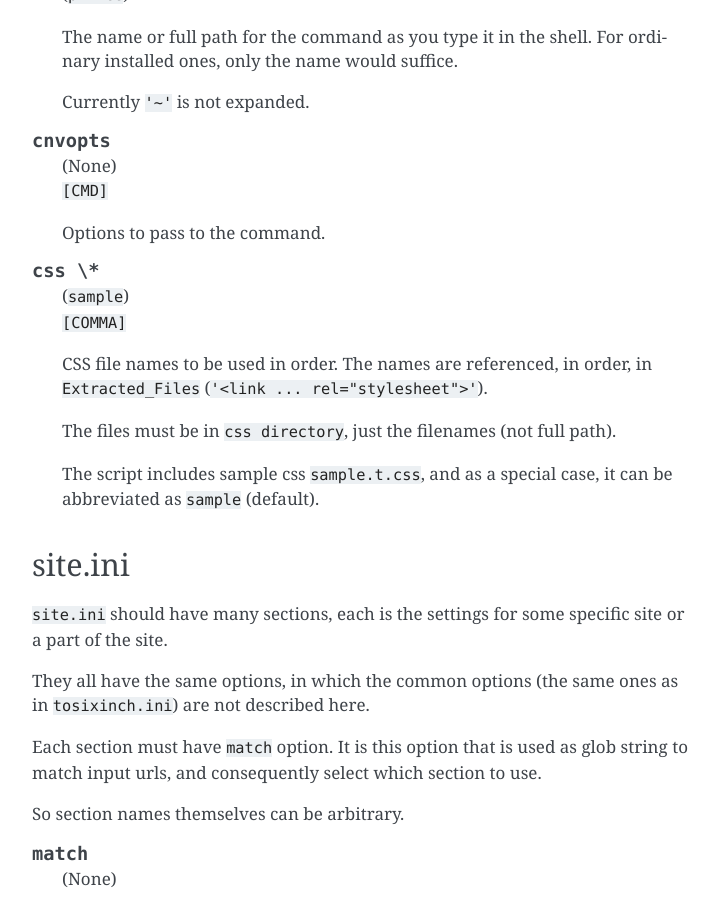
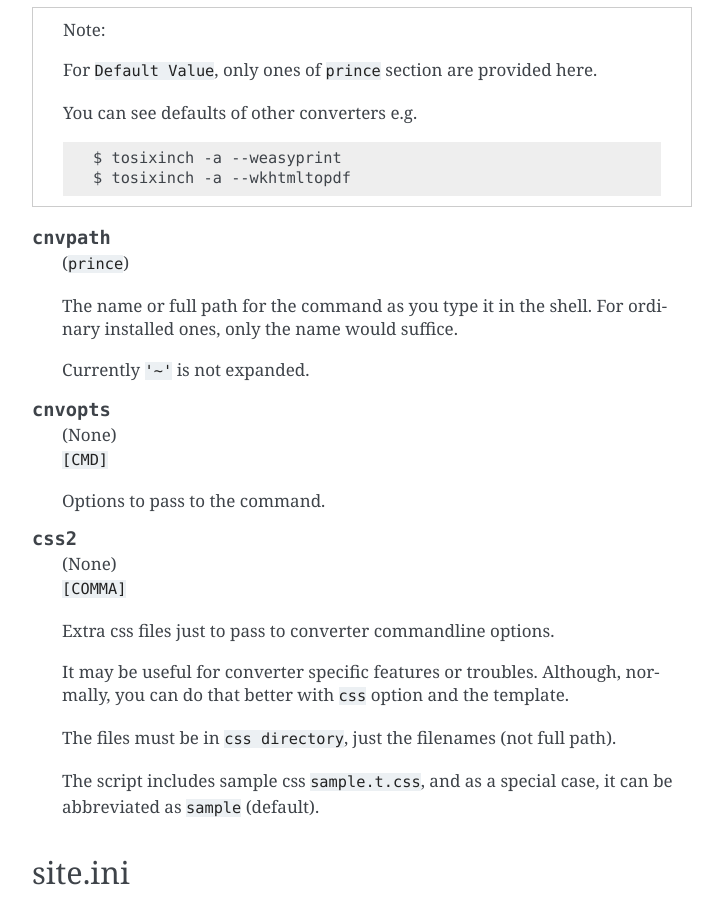
Before and after one commit to openandclose/tosixinch, a Sphinx documentation site: the page built from docs/options.rst, in a window 1280 px wide and 900 px high, scrolled down 11129 px. Shown: the whole window, without its empty margins (388-1111 px from the left). Built offline with Sphinx 7.4.7, drawn with Linux system fonts in a browser that asks for light colours; some of the changed text lies outside the part shown.

Commit message:
Add css2 option [API]

```diff
--- a/CHANGELOG.rst
+++ b/CHANGELOG.rst
@@ -92,6 +92,8 @@ Important changes (that users especially need to know) are marked by '**[!]**.'
 **Add:**
 
 * Add Python3.8
+
+* Add css2 option (and fix misplaced css option)
 
 
 v0.3.0 (2020-02-24)
--- a/docs/options.rst
+++ b/docs/options.rst
@@ -350,6 +350,22 @@ General Section
     ``url`` is used as input *as is* when ``convert``.
     In this case, ``url`` must be local filepath.
 
+.. confopt:: css \*
+
+    | (``sample``)
+    | ``[COMMA]``
+
+    CSS file names to be used in order.
+    The names are referenced, in order, in ``Extracted_Files``
+    (``'<link ... rel="stylesheet">'``).
+
+    The files must be in ``css directory``,
+    just the filenames (not full path).
+
+    The script includes sample css ``sample.t.css``,
+    and as a special case, it can be abbreviated as ``sample``
+    (default).
+
 .. confopt:: pdfname
 
     | (None)
@@ -612,14 +628,16 @@ and only the options of that converter's section are used.
 
     Options to pass to the command.
 
-.. confopt:: css \*
+.. confopt:: css2
 
-    | (``sample``)
+    | (None)
     | ``[COMMA]``
 
-    CSS file names to be used in order.
-    The names are referenced, in order, in ``Extracted_Files``
-    (``'<link ... rel="stylesheet">'``).
+    Extra css files just to pass to converter commandline options.
+
+    It may be useful for converter specific features or troubles.
+    Although, normally, you can do that better
+    with ``css`` option and the template.
 
     The files must be in ``css directory``,
     just the filenames (not full path).
```
Also changed, not shown: 3 other files.
